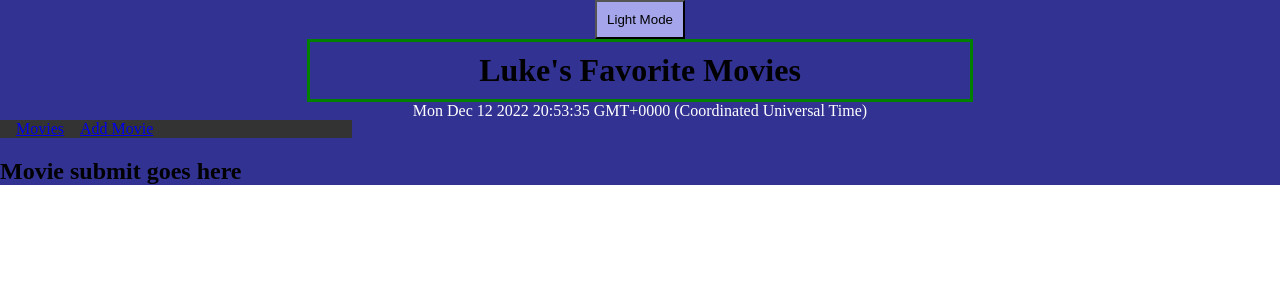
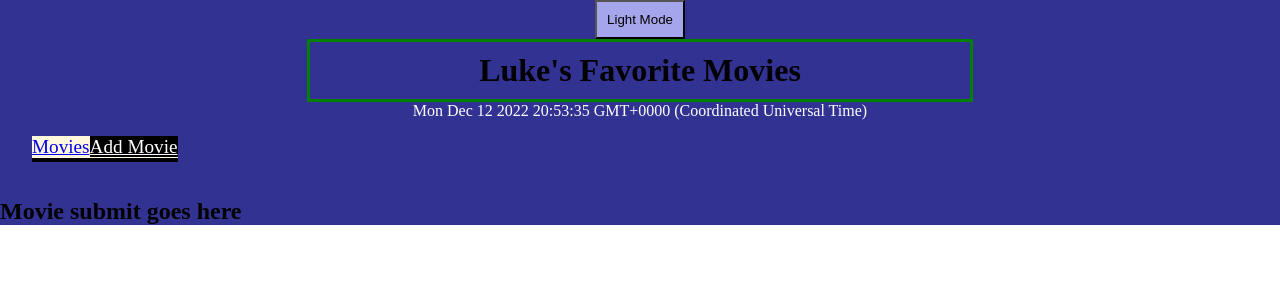
Before and after one commit to Lucas7263/phase-2-project, a React (Create React App) app: page /AddMovie in a window 1280 px wide. Shown: the top 300 px of the page. Built offline with nearby package versions, Linux system fonts and the light colour scheme; no server answers.

Commit message:
Added new NavLink tag CSS  to the buttons.

```diff
--- a/src/index.css
+++ b/src/index.css
@@ -53,16 +53,36 @@
 }
 
 .nav {
-    background-color: #333;
+    /* background-color: cornsilk;
     color: white;
     text-align: center;
     display: flex;
 
     width: 25%;
     gap: 1rem;
-    padding: 0 1rem;
+    padding: 0 1rem; */
+    background-color: cornsilk;
+  display: inline-block;
+  margin: 1rem 2rem;
+  text-decoration: none;
+  font-size: 1.2em;
 
-    /* position: absolute;
-    top: 0px;  moves nav links to top of page but leaves blank strip at bottom of page*/
+  color:  white;
+  border-bottom: 4px solid black;
+  transition: 0.1s;
+
+
+
 
 }
+
+nav a:hover,
+nav a:active {
+  color: whitesmoke;
+  border-bottom: 2px solid tomato;
+}
+
+nav a.active {
+  background-color: black;
+  color: white;
+}
```
